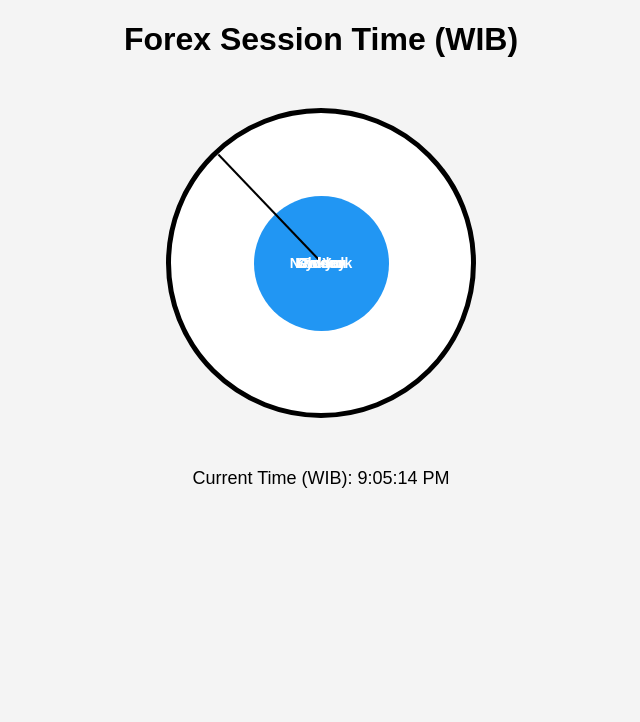
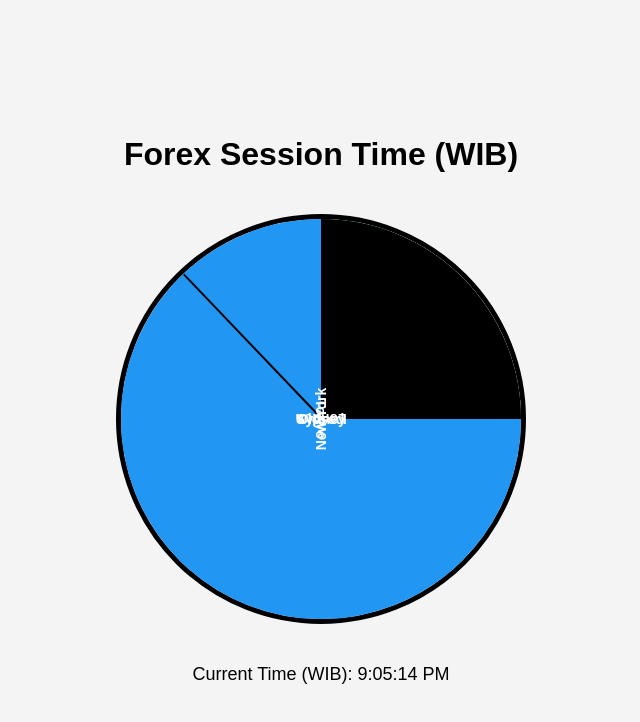
Before and after one commit to ninorepo/forexsession, a plain HTML site: page index.html in a window 1280 px wide. Shown: the whole page, without its empty margins (319-959 px from the left). Drawn offline with Linux system fonts and the light colour scheme.

Commit message:
Update index.html

```diff
--- a/index.html
+++ b/index.html
@@ -9,61 +9,64 @@
             font-family: Arial, sans-serif;
             text-align: center;
             background-color: #f4f4f4;
+            margin: 0;
+            padding: 0;
+        }
+
+        .container {
+            display: flex;
+            flex-direction: column;
+            justify-content: center;
+            align-items: center;
+            min-height: 100vh;
         }
 
         .clock-container {
             position: relative;
-            width: 300px;
-            height: 300px;
-            margin: 50px auto;
+            width: 50vmin; /* Makes the clock responsive */
+            height: 50vmin;
+            max-width: 400px; /* Limits the max size of the clock */
+            max-height: 400px;
             border-radius: 50%;
+            margin: 20px;
+            background-color: #fff;
             border: 5px solid #000;
             display: flex;
             align-items: center;
             justify-content: center;
-            background-color: #fff;
         }
 
-        /* Layers for each session */
+        /* Layers for each session using conic-gradient */
         .session-layer {
             position: absolute;
             width: 100%;
             height: 100%;
             border-radius: 50%;
+            background-color: transparent;
             z-index: 1;
-            transition: background-color 1s;
         }
 
-        .session-layer.sydney {
-            width: 90%;
-            height: 90%;
-            background-color: transparent;
+        .sydney {
+            background: conic-gradient(#ff5722 0deg 25%, transparent 25deg 100%);
         }
 
-        .session-layer.tokyo {
-            width: 75%;
-            height: 75%;
-            background-color: transparent;
+        .tokyo {
+            background: conic-gradient(#28a745 0deg 25%, transparent 25deg 100%);
         }
 
-        .session-layer.london {
-            width: 60%;
-            height: 60%;
-            background-color: transparent;
+        .london {
+            background: conic-gradient(#ff9800 0deg 25%, transparent 25deg 100%);
         }
 
-        .session-layer.new-york {
-            width: 45%;
-            height: 45%;
-            background-color: transparent;
+        .new-york {
+            background: conic-gradient(#2196f3 0deg 25%, transparent 25deg 100%);
         }
 
-        .session-layer.closed {
-            width: 30%;
-            height: 30%;
-            background-color: transparent;
+        .closed {
+            background: conic-gradient(#000 0deg 25%, transparent 25deg 100%);
         }
 
+        /* Current Time Indicator */
         .current-time-line {
             position: absolute;
             width: 2px;
@@ -76,42 +79,16 @@
             z-index: 2;
         }
 
+        /* Session Labels */
         .session-label {
             position: absolute;
             font-size: 14px;
             font-weight: bold;
             color: #fff;
             z-index: 3;
-        }
-
-        .sydney-label {
-            transform: translate(-50%, -50%);
             left: 50%;
             top: 50%;
-        }
-
-        .tokyo-label {
             transform: translate(-50%, -50%);
-            left: 50%;
-            top: 50%;
-        }
-
-        .london-label {
-            transform: translate(-50%, -50%);
-            left: 50%;
-            top: 50%;
-        }
-
-        .new-york-label {
-            transform: translate(-50%, -50%);
-            left: 50%;
-            top: 50%;
-        }
-
-        .closed-label {
-            transform: translate(-50%, -50%);
-            left: 50%;
-            top: 50%;
         }
 
         .time {
@@ -123,6 +100,7 @@
 </head>
 <body>
 
+    <div class="container">
         <h1>Forex Session Time (WIB)</h1>
 
         <div class="clock-container">
@@ -137,14 +115,15 @@
             <div class="current-time-line" id="current-time-line"></div>
 
             <!-- Session Labels -->
-        <div class="session-label sydney-label">Sydney</div>
-        <div class="session-label tokyo-label">Tokyo</div>
-        <div class="session-label london-label">London</div>
-        <div class="session-label new-york-label">New York</div>
-        <div class="session-label closed-label">Closed</div>
+            <div class="session-label">Sydney</div>
+            <div class="session-label" style="transform: translate(-50%, -50%) rotate(90deg);">Tokyo</div>
+            <div class="session-label" style="transform: translate(-50%, -50%) rotate(180deg);">London</div>
+            <div class="session-label" style="transform: translate(-50%, -50%) rotate(270deg);">New York</div>
+            <div class="session-label" style="transform: translate(-50%, -50%) rotate(360deg);">Closed</div>
         </div>
 
         <div class="time" id="current-time"></div>
+    </div>
 
     <script>
         function convertToJakartaTime(date) {
```
Lines whose indentation alone changed are shown as unchanged.
